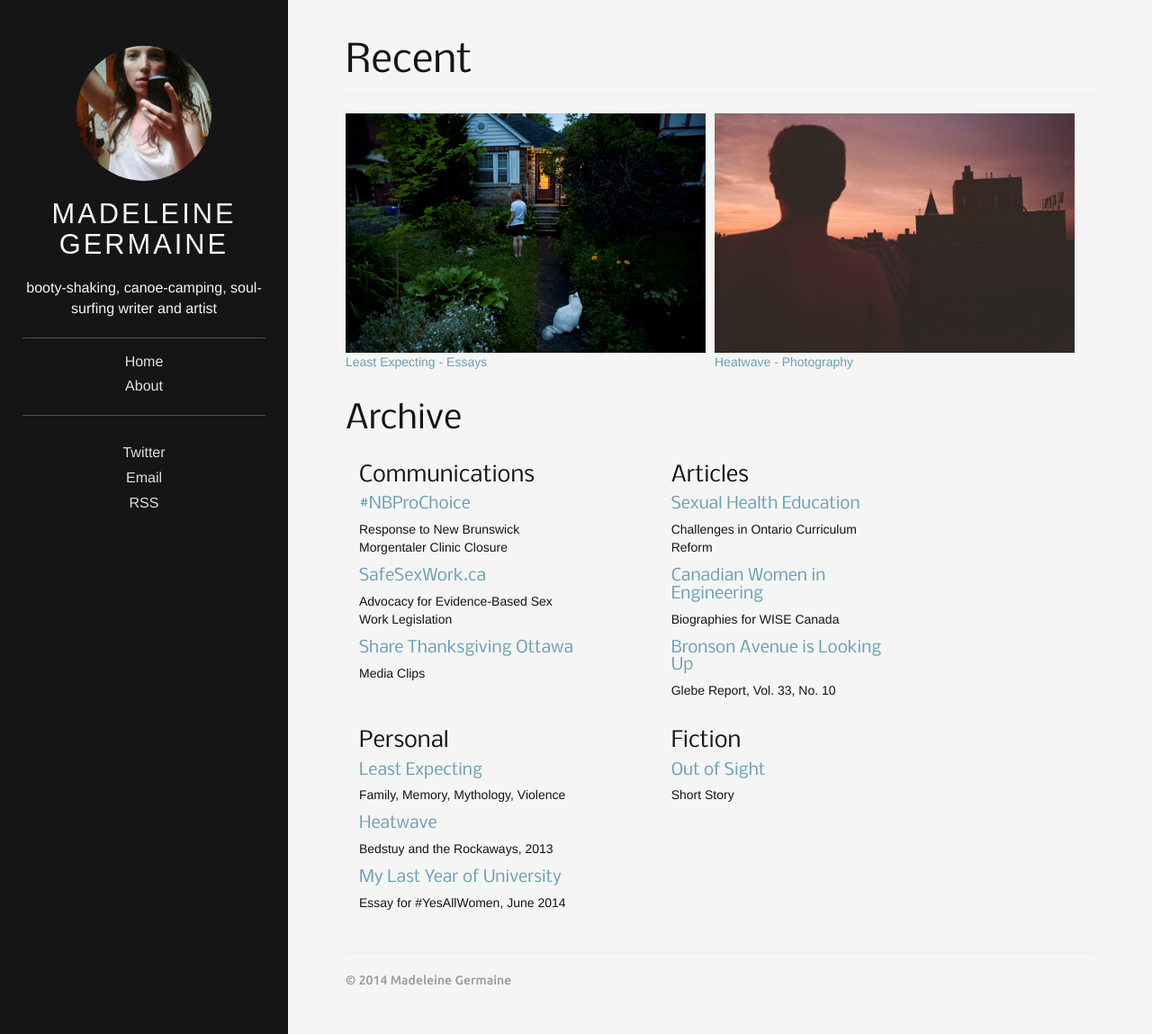
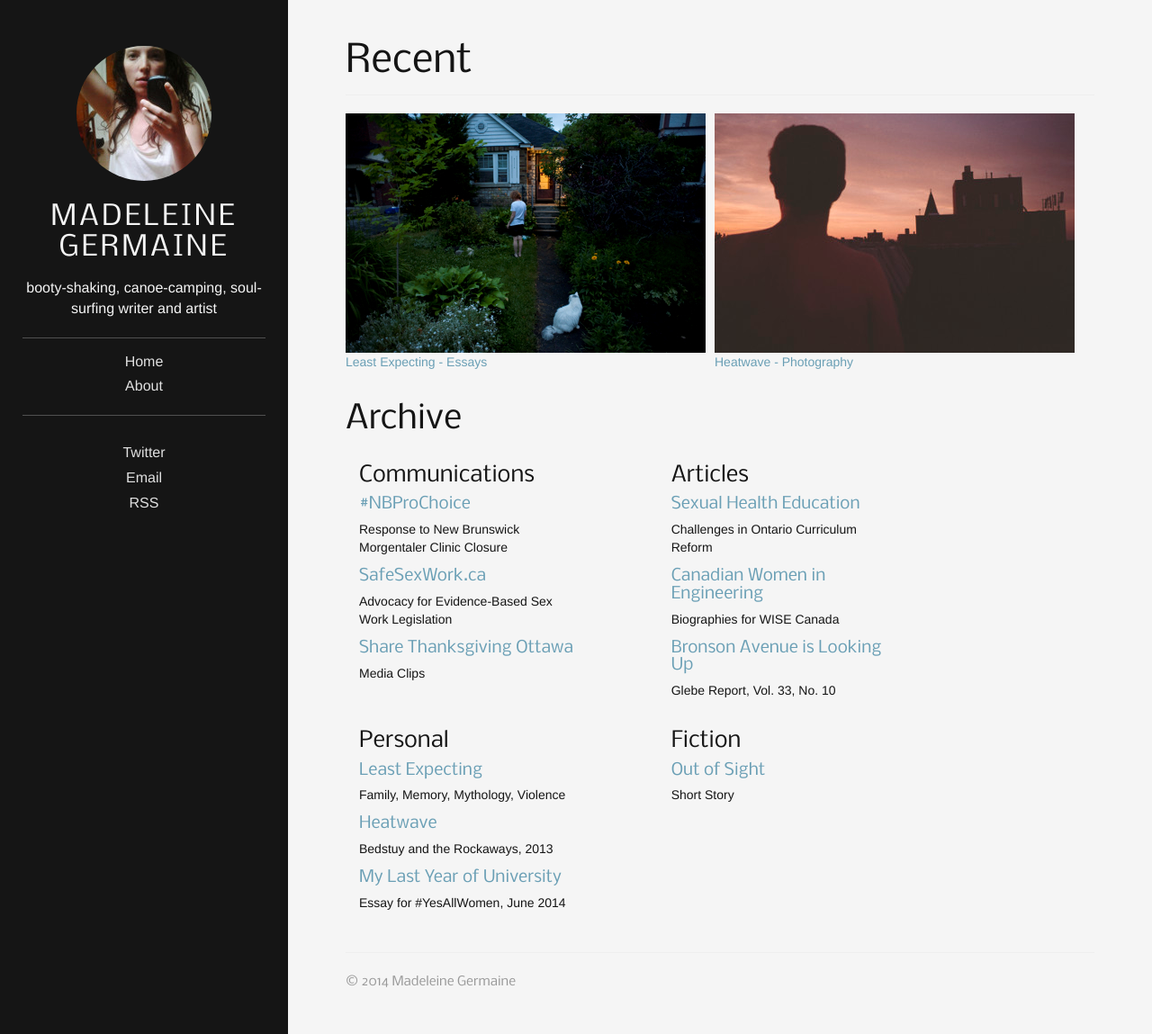
Before and after one commit to madeleinegermaine/madeleinegermaine, a Jekyll site: the page built from index.html, in a window 1280 px wide and 1149 px high. Shown: the whole window at 90% size. Built offline with Jekyll 4.4.1, drawn with Linux system fonts in a browser that asks for light colours; the list of posts is cut into pages by our own code.

Commit message:
corrected font-family for headers

```diff
--- a/assets/css/style.css
+++ b/assets/css/style.css
@@ -119,7 +119,7 @@ article.home h4 a:hover {
 
 footer {
 	padding-top: 15px;
-	font-family: 'Ubuntu';
+	font-family: 'nobileregular';
   color: #999999;
 }
 
@@ -136,7 +136,7 @@ footer {
 
 .sidebar h1 {
     font-size: 2.2em;
-    font-family: 'source_sans_proregular', 'Arial', sans-serif;
+    font-family: 'nobileregular', 'Arial', sans-serif;
 }
 .sidebar-header {
 	text-align: center;
```
